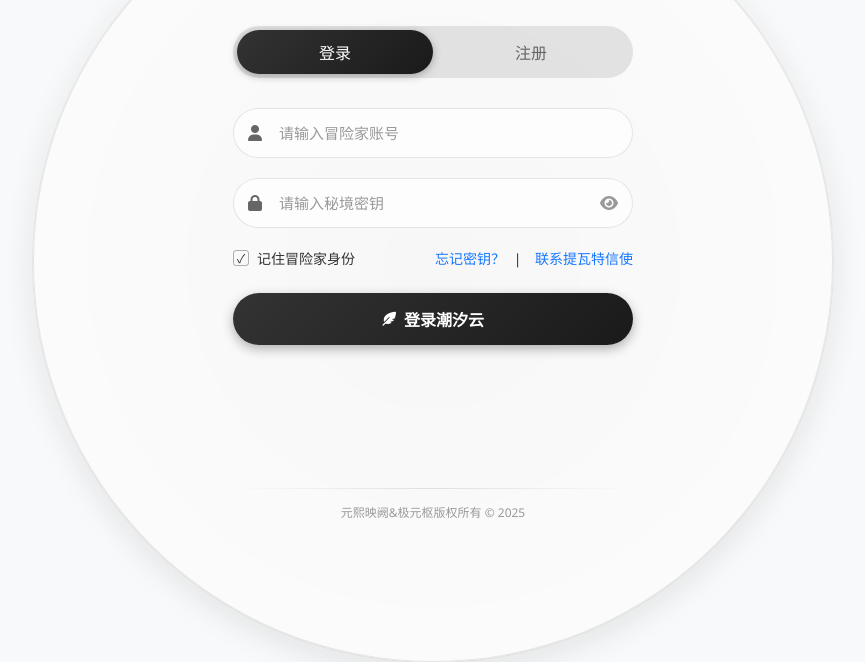
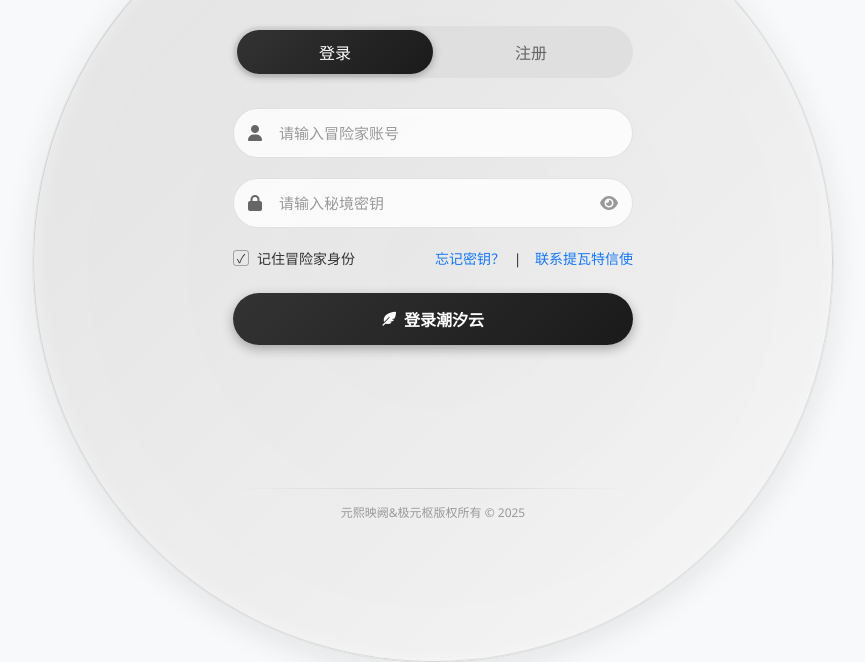
Before and after one commit to jye0e/Quantitative-trading, a plain HTML site: page light-theme.html in a window 1280 px wide. Shown: the part 138-800 px from the top of the page, without its empty margins (207-1072 px from the left). Drawn offline with Linux system fonts and the light colour scheme.

Commit message:
Update light-theme.html

```diff
--- a/light-theme.html
+++ b/light-theme.html
@@ -34,7 +34,7 @@
             transform: translate(-50%, -50%);
             border-radius: 50%;
             overflow: hidden;
-            background-color: rgba(240, 240, 240, 0.8);
+            background: linear-gradient(135deg, rgba(230, 230, 230, 0.9), rgba(245, 245, 245, 1));
             filter: blur(5px) brightness(1.2);
             z-index: -2;
             animation: backgroundMove 30s infinite linear;
@@ -57,7 +57,7 @@
             height: 800px;
             padding: 60px 60px 80px;
             /* 增加内边距，创造更多留白空间 */
-            background: rgba(255, 255, 255, 0.95);
+            background: linear-gradient(135deg, rgba(230, 230, 230, 1), rgba(250, 250, 250, 1));
             backdrop-filter: blur(10px);
             border-radius: 50%;
             border: 1px solid rgba(0, 0, 0, 0.1);
```
